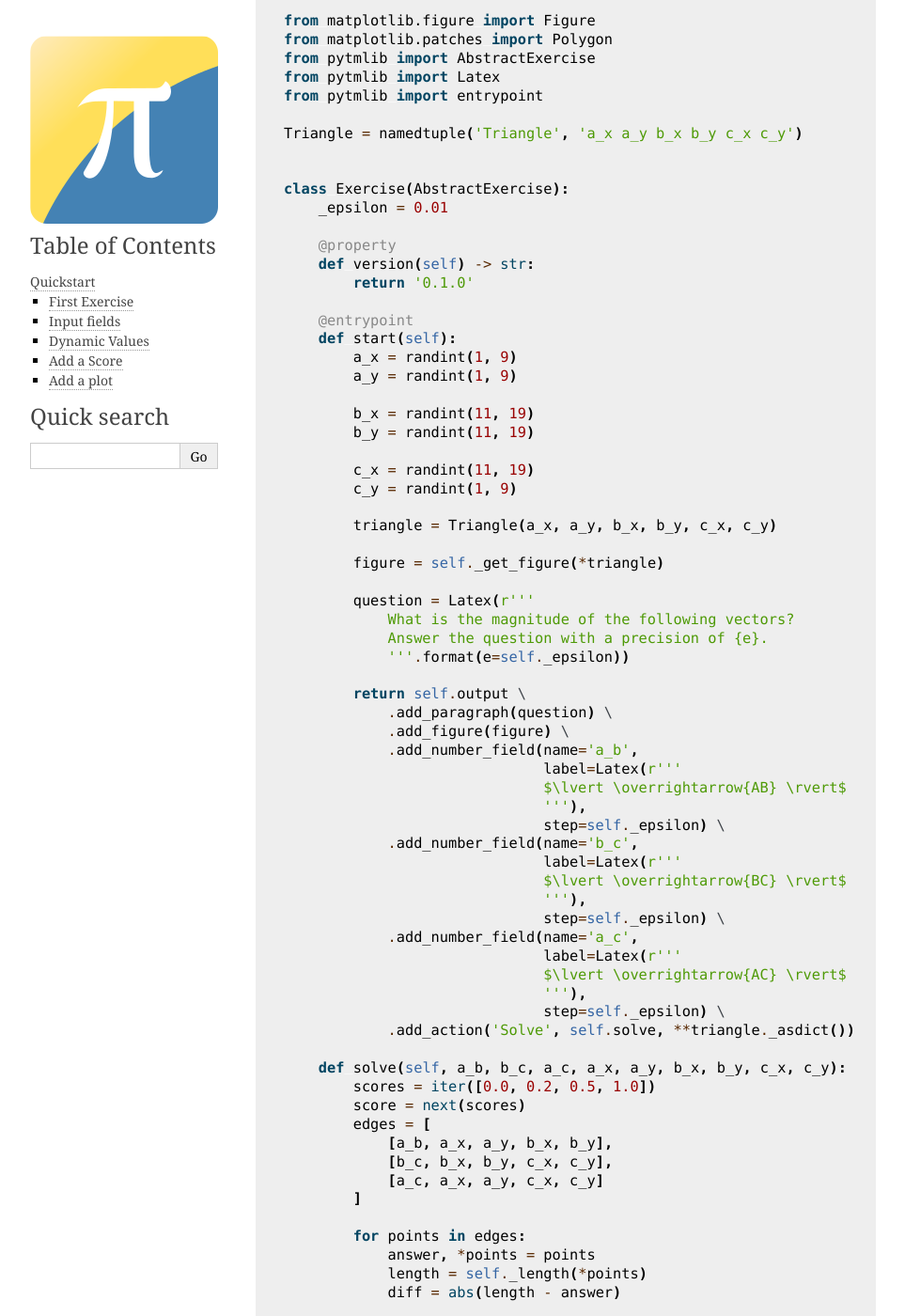
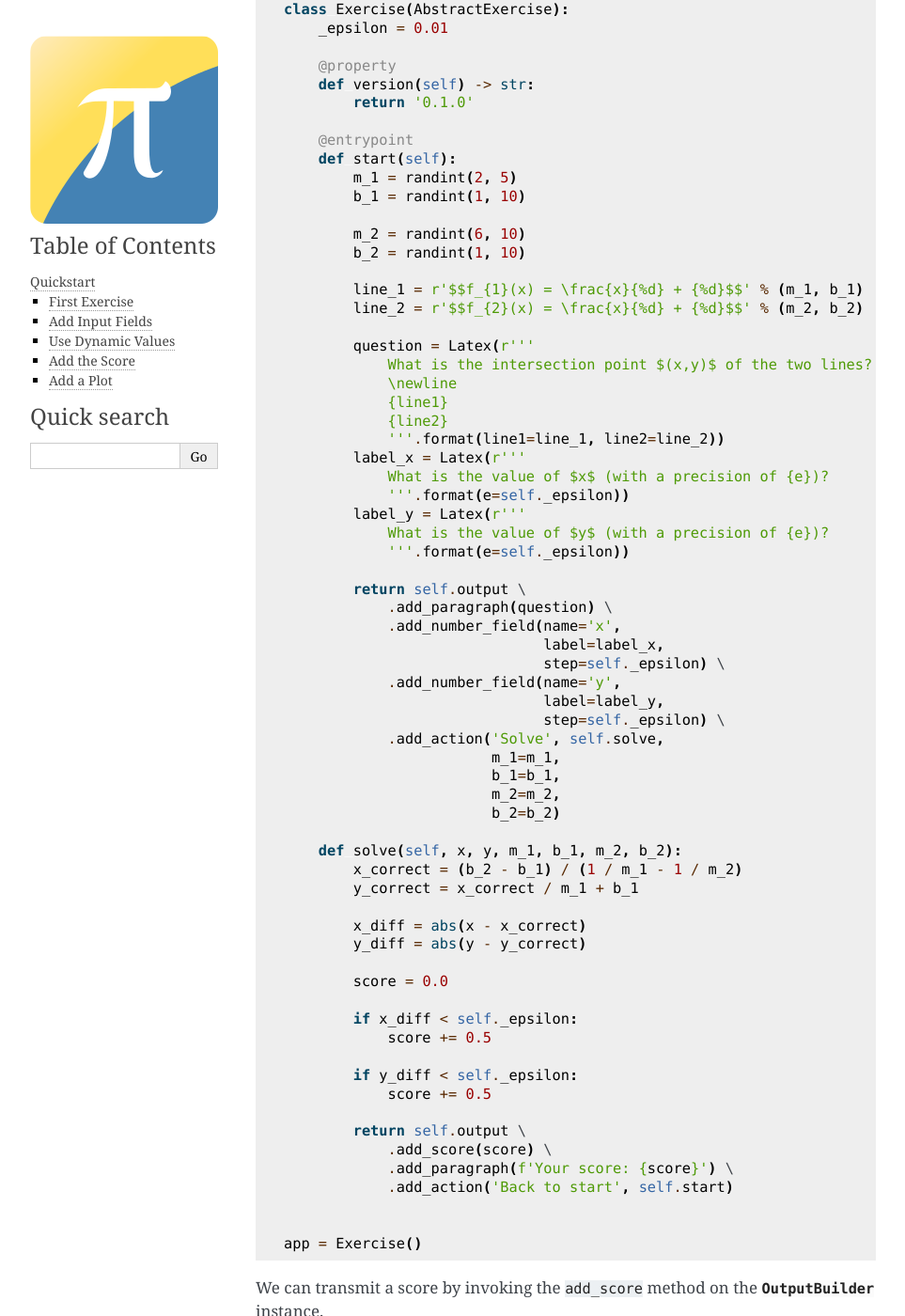
Before and after one commit to ofabel/pytm-bootstrap, a Sphinx documentation site: the page built from docs/quickstart.md, in a window 1280 px wide and 1400 px high, scrolled down 4350 px. Shown: the whole window at 94% size, without its empty margins (148-1111 px from the left). Built offline with Sphinx 7.4.7, drawn with Linux system fonts in a browser that asks for light colours; some of the changed text lies outside the part shown.

Commit message:
finish quickstart section

````diff
--- a/docs/code/add-input-fields.py
+++ b/docs/code/add-input-fields.py
@@ -13,7 +13,7 @@ class Exercise(AbstractExercise):
         question = Latex(r'''
             What is the solution of the following equation?
             \newline
-            $2x + 4 = 10$
+            $$2x + 4 = 10$$
             ''')
         label = Latex(r'What is the value of $x$?')
 
--- a/docs/code/add-score.py
+++ b/docs/code/add-score.py
@@ -14,34 +14,60 @@ class Exercise(AbstractExercise):
 
     @entrypoint
     def start(self):
-        a = randint(2, 10)
-        b = randint(2, 10)
-        c = randint(1, 10)
-        y = randint(0, 100)
+        m_1 = randint(2, 5)
+        b_1 = randint(1, 10)
+
+        m_2 = randint(6, 10)
+        b_2 = randint(1, 10)
+
+        line_1 = r'$$f_{1}(x) = \frac{x}{%d} + {%d}$$' % (m_1, b_1)
+        line_2 = r'$$f_{2}(x) = \frac{x}{%d} + {%d}$$' % (m_2, b_2)
 
         question = Latex(r'''
-            What are the solutions of the following equation?
+            What is the intersection point $(x,y)$ of the two lines?
             \newline
-            ${a}x^{p} + {b}x + {c} = {y}$
-            '''.format(a=a, p=2, b=b, c=c, y=y))
-        label = Latex(r'''
+            {line1}
+            {line2}
+            '''.format(line1=line_1, line2=line_2))
+        label_x = Latex(r'''
             What is the value of $x$ (with a precision of {e})?
+            '''.format(e=self._epsilon))
+        label_y = Latex(r'''
+            What is the value of $y$ (with a precision of {e})?
             '''.format(e=self._epsilon))
 
         return self.output \
             .add_paragraph(question) \
-            .add_number_field(name='answer',
-                              label=label,
+            .add_number_field(name='x',
+                              label=label_x,
                               step=self._epsilon) \
-            .add_action('Solve', self.solve, a=a, b=b, c=c, y=y)
+            .add_number_field(name='y',
+                              label=label_y,
+                              step=self._epsilon) \
+            .add_action('Solve', self.solve,
+                        m_1=m_1,
+                        b_1=b_1,
+                        m_2=m_2,
+                        b_2=b_2)
 
-    def solve(self, answer, a, b, c, y):
-        x = (y - b) / y
-        diff = abs(answer - x)
-        correct = 'right' if diff < self._epsilon else 'wrong'
+    def solve(self, x, y, m_1, b_1, m_2, b_2):
+        x_correct = (b_2 - b_1) / (1 / m_1 - 1 / m_2)
+        y_correct = x_correct / m_1 + b_1
+
+        x_diff = abs(x - x_correct)
+        y_diff = abs(y - y_correct)
+
+        score = 0.0
+
+        if x_diff < self._epsilon:
+            score += 0.5
+
+        if y_diff < self._epsilon:
+            score += 0.5
 
         return self.output \
-            .add_paragraph(f'Your answer {answer} is: {correct}') \
+            .add_score(score) \
+            .add_paragraph(f'Your score: {score}') \
             .add_action('Back to start', self.start)
 
 
--- a/docs/quickstart.md
+++ b/docs/quickstart.md
@@ -39,7 +39,7 @@ Now you can upload your first exercise.
 
 (input-fields)=
 
-## Input fields
+## Add Input Fields
 
 In order to create a dynamic exercise, we need to allow the user to enter data and send it to the exercise Python code.
 So replace the `app.py` file of your first exercise from the example above with the following code:
@@ -57,7 +57,7 @@ To control what method is executed after a click on the button, you need to pass
 `add_action`. You can also pass additional values using keyword parameters. See the next chapter for more information on
 passing parameters.
 
-## Dynamic Values
+## Use Dynamic Values
 
 An exercise with fixed values is not very interesting and fun to solve. Therefore, we need to introduce dynamic values:
 
@@ -68,11 +68,23 @@ As we can see in this slightly advanced version of the [second example exercise]
 now three additional parameters namely `m`,`b` and `y`. The values of these parameters are generated in the `start`
 method and passed as keyword arguments in the invocation of `add_action`.
 
-## Add a Score
+## Add the Score
 
 All what's left now is to send a grade to the connected {term}`LMS`:
 
-## Add a plot
+```{literalinclude} ./code/add-score.py
+```
+
+We can transmit a score by invoking the `add_score` method on the {class}`OutputBuilder` instance.
+
+```{warning}
+The invocation of `add_score` must happen inside the methods return statement.
+Otherwise, the grade will not be sent to the {term}`LMS`.
+```
+
+The score is a float value between 0.0 and 1.0. Where 0.0 is the lowest and 1.0 the highest achievable grade.
+
+## Add a Plot
 
 ```{literalinclude} ./code/add-plot.py
 ```
````
Also changed, not shown: other parts of docs/quickstart.md (+1 -1 lines).
